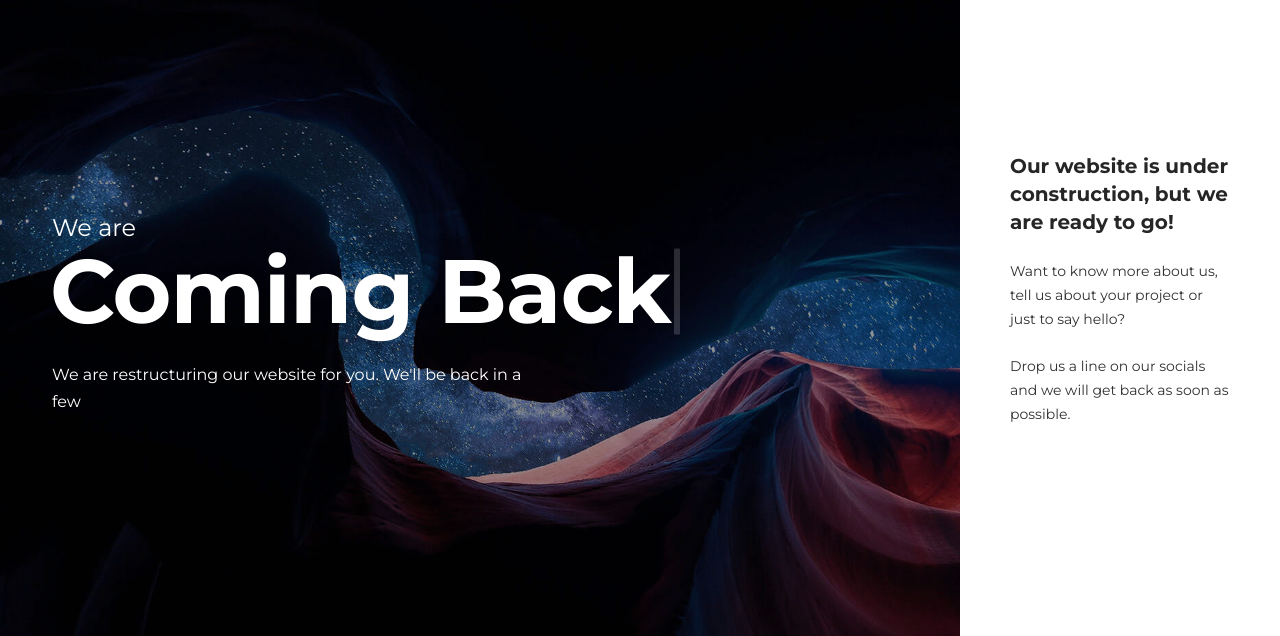
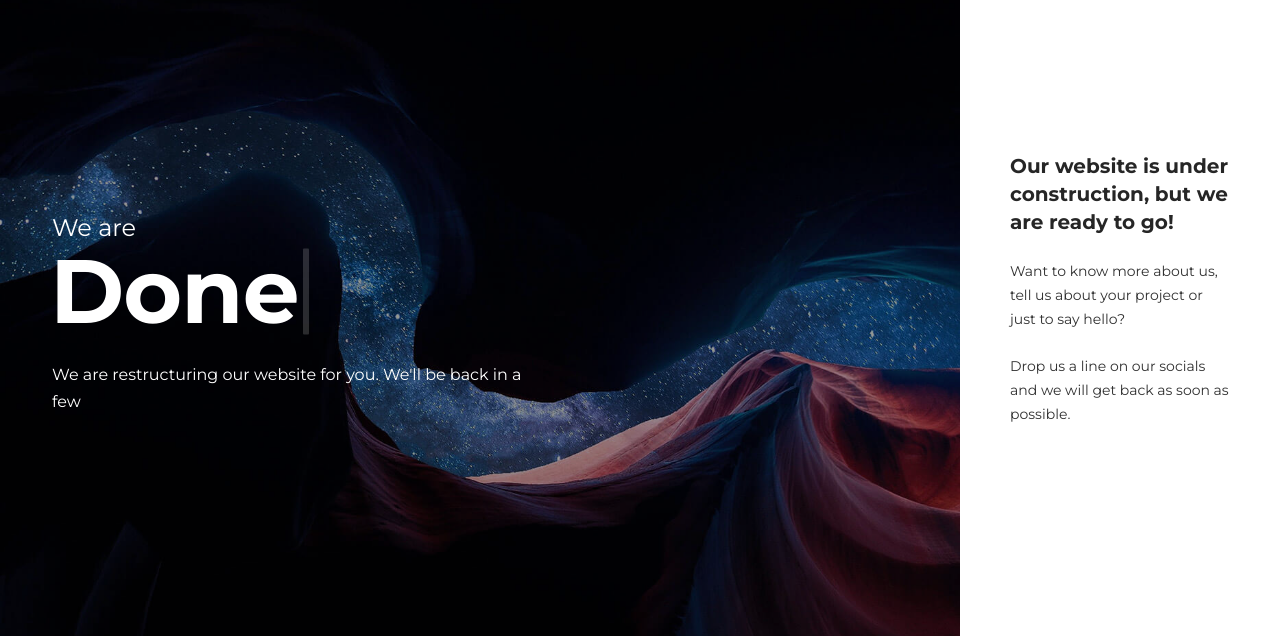
Before and after one commit to CambioCreativeAgency/cambio-coming-soon, a plain HTML site: page index.html in a window 1280 px wide. Shown: the part 95-731 px from the top of the page. Drawn offline with Linux system fonts and the light colour scheme; some packages are replaced by stand-ins of ours.

Commit message:
save prev strk

```diff
--- a/index.html
+++ b/index.html
@@ -141,7 +141,7 @@
               <!-- Animated Headline Start -->
               <h1 class="headline__title clip">
                 <span class="words-wrapper">
-                  <b class="is-visible">Coming Back</b>
+                  <b class="is-visible">Done</b>
                   <!-- <b>Bespoke Design</b> -->
                   <b>Cambio Creative</b>
                 </span>
```
